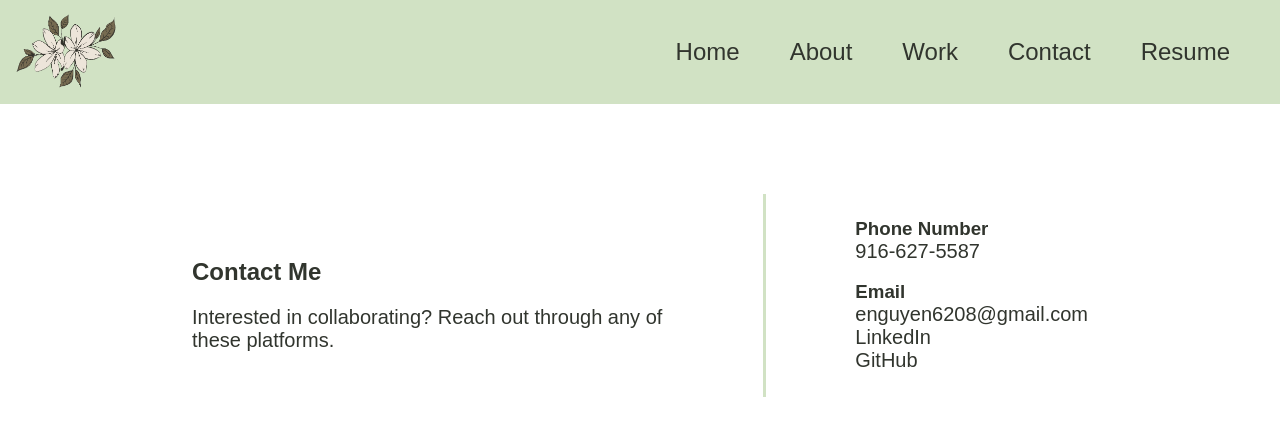
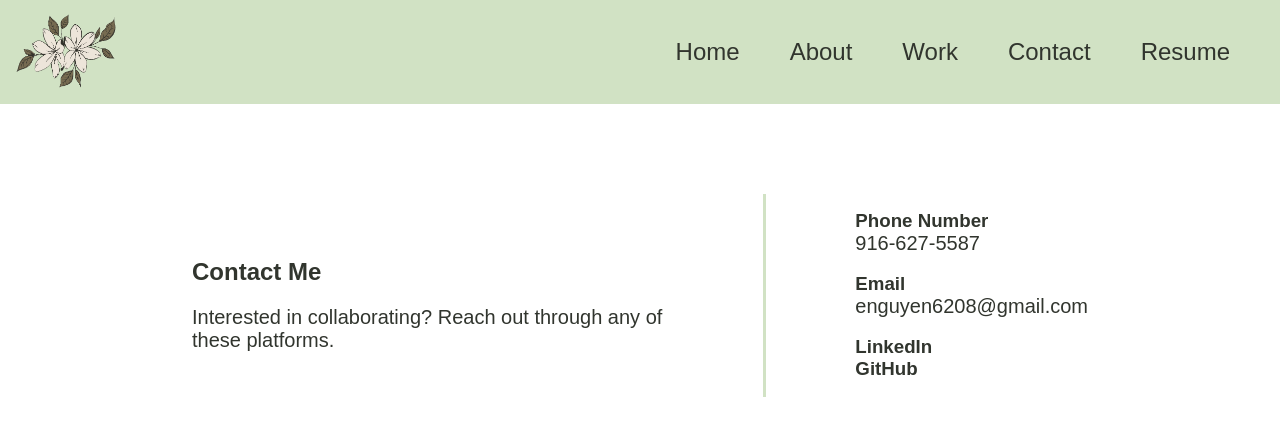
Before and after one commit to ENguyen25/react-portfolio-en, a React (Create React App) app: page /contact in a window 1280 px wide. Shown: the top 436 px of the page. Built offline with nearby package versions, Linux system fonts and the light colour scheme; a web font is replaced by a local one.

Commit message:
added contact info

```diff
--- a/package.json
+++ b/package.json
@@ -3,6 +3,9 @@
   "version": "0.1.0",
   "private": true,
   "dependencies": {
+    "@fortawesome/fontawesome-svg-core": "^1.3.0",
+    "@fortawesome/free-solid-svg-icons": "^6.0.0",
+    "@fortawesome/react-fontawesome": "^0.1.17",
     "@testing-library/jest-dom": "^5.15.0",
     "@testing-library/react": "^11.2.7",
     "@testing-library/user-event": "^12.8.3",
--- a/src/App.css
+++ b/src/App.css
@@ -6,6 +6,8 @@
   --light: #D1E2C4;
   --primary: #778A35;
   --secondary: white;
+  --fa-primary-color: #778A35;
+  --fa-secondary-color: white;
 }
 
 body {
--- a/src/components/Contact.js
+++ b/src/components/Contact.js
@@ -14,8 +14,9 @@
                 <br></br>
                 <h3>Email</h3>
                 <p>enguyen6208@gmail.com</p>
-                <p><a id="links" href="https://www.linkedin.com/in/evelyn-ngoc-nguyen/">LinkedIn</a></p>
-                <p><a id="links" href="https://github.com/ENguyen25">GitHub</a></p>
+                <br></br>
+                <h3><a id="links" href="https://www.linkedin.com/in/evelyn-ngoc-nguyen/">LinkedIn</a></h3>
+                <h3><a id="links" href="https://github.com/ENguyen25">GitHub</a></h3>
             </div>
         </div>
         </section>
```
Also changed, not shown: 1 other file (tests, documents, lock files or other folders).
